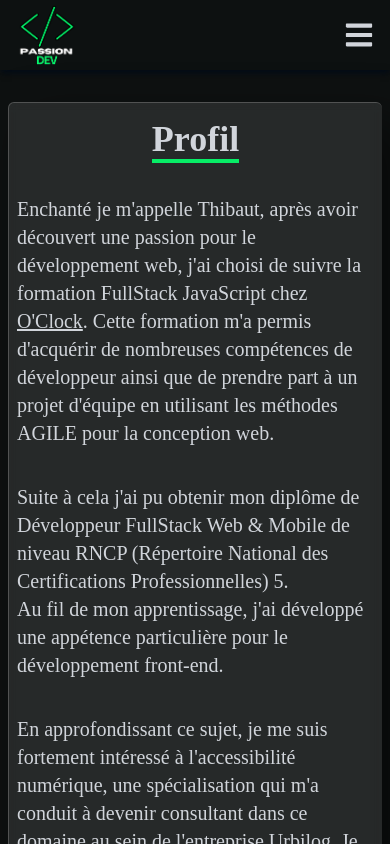
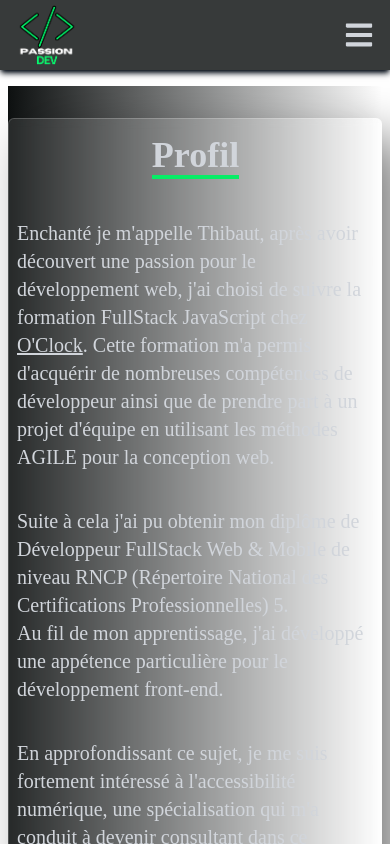
Before and after one commit to ThibautRaimond/portfolio, a React (Create React App) app: page /portfolio/profil in a window 390 px wide. Shown: the top 844 px of the page. Built offline with nearby package versions, Linux system fonts and the light colour scheme.

Commit message:
new responsive imageAndCvButtonSection

```diff
--- a/src/pages/ProfilPage.jsx
+++ b/src/pages/ProfilPage.jsx
@@ -15,7 +15,7 @@ const ProfilPage = () => {
   return (
     <motion.div
       name="Profil"
-      className="bg-gradient-to-r from[#0e1111] to-transparentbg flex justify-center items-center text-gray-300 mt-4 sm:mt-0 mx-2"
+      className="bg-gradient-to-r from-[#0e1111] to-transparent bg flex justify-center items-center text-gray-300 mt-4 sm:mt-0 mx-2"
       initial={{ opacity: 0, scale: 0.5 }}
       animate={{ opacity: 1, scale: 1 }}
       transition={{ duration: 0.75 }}
@@ -25,17 +25,17 @@ const ProfilPage = () => {
         <meta name="ProfilPage" content="Parcours personnel et CV" />
       </Helmet>
 
-      <div className="bg-[#0e1111] text-gray-300 items-center flex flex-col justify-center md:mx-2">
+      <div className="text-gray-300 items-center flex flex-col justify-center md:mx-2">
         {/* Card principale */}
-        <div className="card rounded-md py-4 md:py-4 px-2 md:px-12 mt-4 flex items-center flex-col">
-          <h1 className="text-4xl font-bold inline border-b-4 mb-4 md:mb-6 border-[#07ed66] text-center">
+        <div className="card rounded-md py-4 md:py-8 px-2 md:px-12 mt-8 flex items-center flex-col">
+          <h1 className="text-4xl font-bold inline border-b-4 mb-6 md:mb-6 border-[#07ed66] text-center">
             Profil
           </h1>
 
           <div className="flex">
             {/* Section Texte - Présentation */}
-            <div className="min-w-[300px]">
-              <p className="text-xl text-left max-w-xl mt-4 md:mt-6">
+            <div className="min-w-[300px] md:min-w-[400px] lg:min-w-[500px] xl:min-w-[600px] 2xl:min-w-[700px]">
+              <p className="text-xl text-left max-w-[800px] mt-4 md:mt-6">
                 Enchanté je m'appelle Thibaut, après avoir découvert une passion
                 pour le développement web, j'ai choisi de suivre la formation
                 FullStack JavaScript chez{" "}
@@ -53,7 +53,7 @@ const ProfilPage = () => {
                 d'équipe en utilisant les méthodes AGILE pour la conception web.
               </p>
 
-              <p className="py-4 text-xl text-left max-w-xl mt-5">
+              <p className="py-4 text-xl text-left max-w-[800px] mt-5">
                 Suite à cela j'ai pu obtenir mon diplôme de Développeur
                 FullStack Web & Mobile de niveau RNCP (Répertoire National des
                 Certifications Professionnelles) 5.
@@ -63,7 +63,7 @@ const ProfilPage = () => {
                 <span lang="en">front-end</span>.
               </p>
 
-              <p className="text-xl text-left max-w-xl mt-5">
+              <p className="text-xl text-left max-w-[800px] mt-5">
                 En approfondissant ce sujet, je me suis fortement intéressé à
                 l'accessibilité numérique, une spécialisation qui m'a conduit à
                 devenir consultant dans ce domaine au sein de l'entreprise{" "}
@@ -77,19 +77,19 @@ const ProfilPage = () => {
                   Urbilog
                 </a>
                 . Je maîtrise désormais les référentiels RGAA (Référentiel
-                Général d'Amélioration de l'Accessibilité) , RAAM (Référentiel
+                Général d'Amélioration de l'Accessibilité), RAAM (Référentiel
                 d'Accessibilité des Applications Mobiles) et WCAG (Web Content
-                Accessibility Guidelines) , et j'accompagne les équipes pour
+                Accessibility Guidelines), et j'accompagne les équipes pour
                 concevoir des interfaces accessibles et inclusives.
               </p>
             </div>
 
             {/* Section Desktop - Image et bouton CV */}
-            <div className="hideOnMobileMode flex flex-col items-center ml-10 pt-4">
+            <div className="hideOnMobileMode flex flex-col justify-center items-center ml-10 pt-4">
               <img
                 src={thib}
                 alt=""
-                className="bg-[linear-gradient(#5f8661a1,transparent)] shadow-[0_20px_50px_rgba(10,10,10,0.726)] w-[21rem] h-[21rem] left-[calc(50%_-_11rem)] rounded-full overflow-hidden object-cover mt-12 mb-4"
+                className="bg-[linear-gradient(#5f8661a1,transparent)] shadow-[0_20px_50px_rgba(10,10,10,0.726)] w-[19rem] h-[19rem] left-[calc(50%_-_11rem)] rounded-full overflow-hidden object-cover mt-2 mb-4"
               />
 
               <div
```
Also changed, not shown: 8 other files (tests, documents, lock files or other folders).
